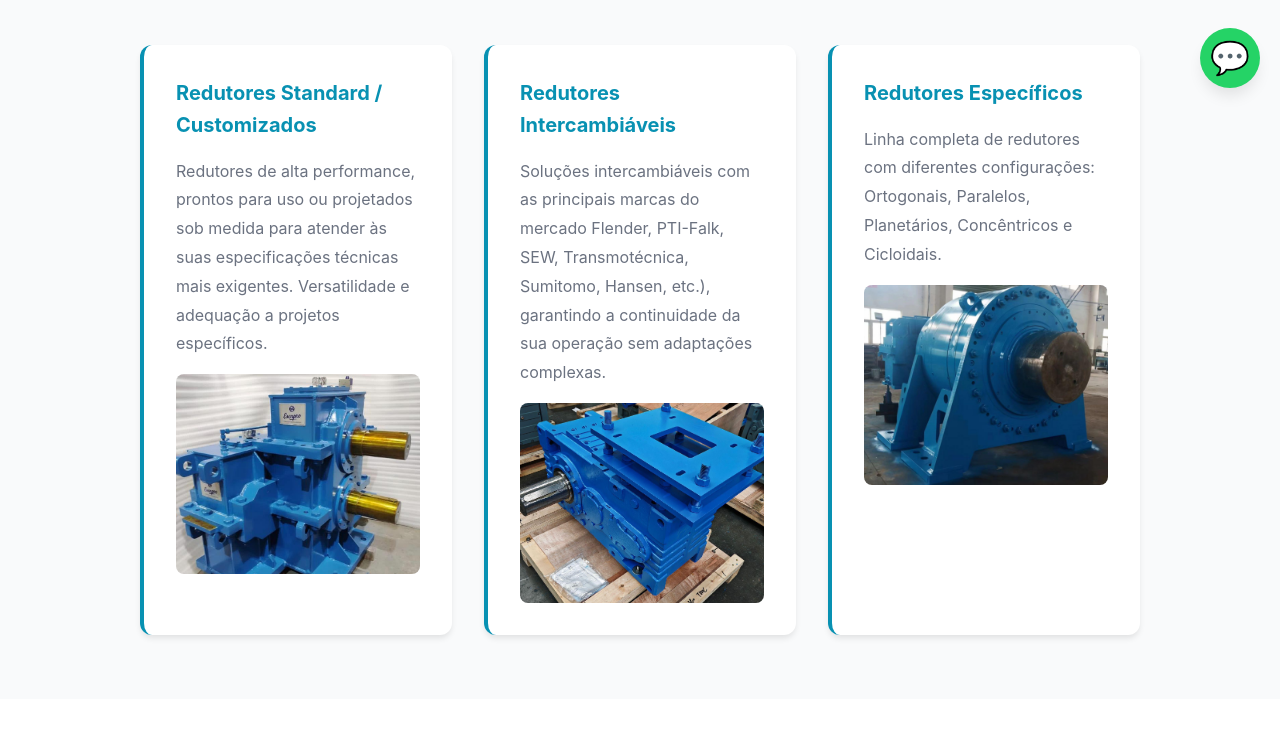
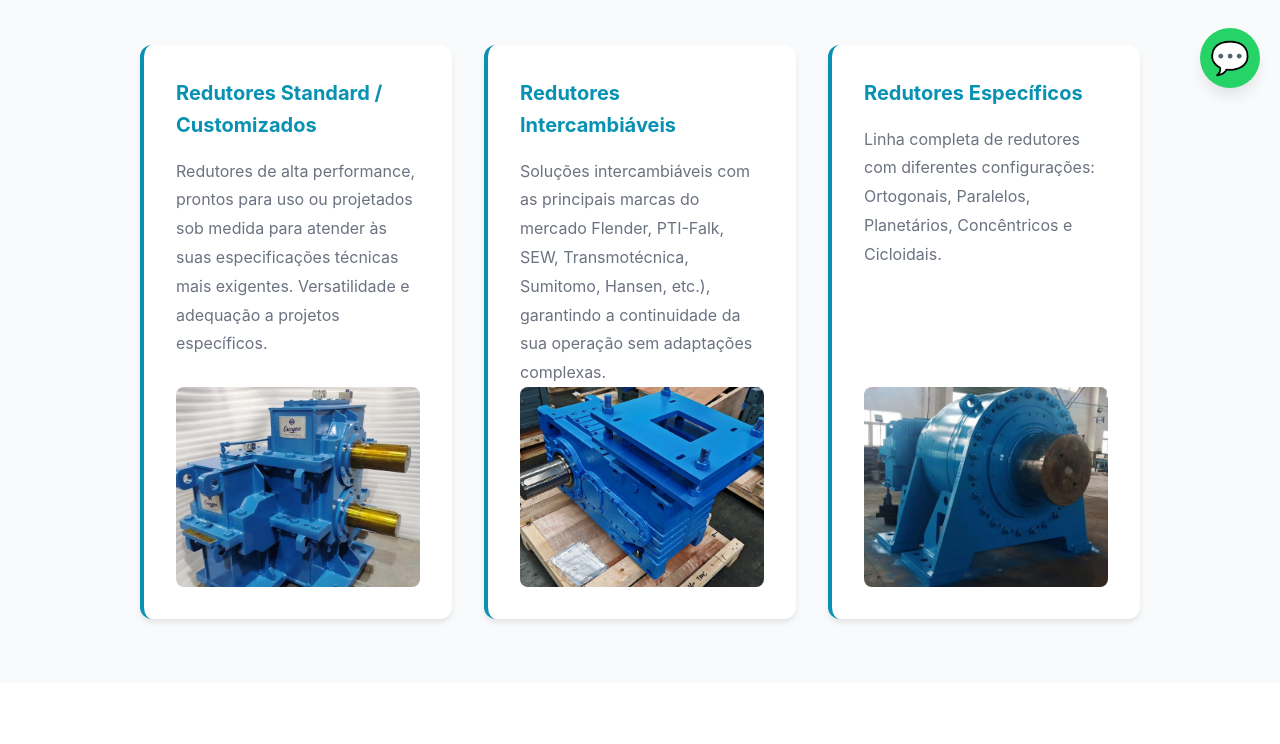
Before and after one commit to GHuemer/redutoresNovos, a plain HTML site: page index.html in a window 1280 px wide. Shown: the part 692-1436 px from the top of the page. Drawn offline with Linux system fonts and the light colour scheme.

Commit message:
Enhance type-card with flexbox and height
Added flexbox layout and height to type-card.

```diff
--- a/index.html
+++ b/index.html
@@ -234,6 +234,9 @@
         transition: transform 0.3s ease, box-shadow 0.3s ease;
         border-left: 4px solid var(--primary-color);
         overflow: hidden;
+        display: flex;
+        flex-direction: column;
+        height: 100%;
         }
 
         .type-card-image {
@@ -241,7 +244,7 @@
             height: 200px;
             object-fit: cover;
             border-radius: 0.5rem;
-            margin-top: 1rem;
+            margin-top: auto;
             display: block;
         }
 
```
Lines whose indentation alone changed are shown as unchanged.
